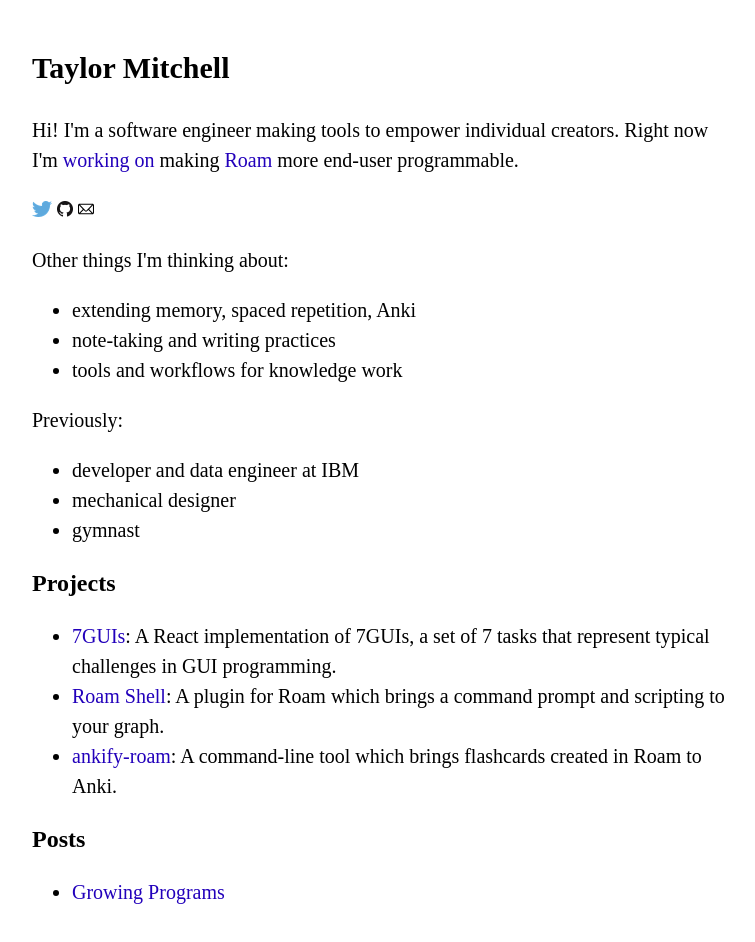
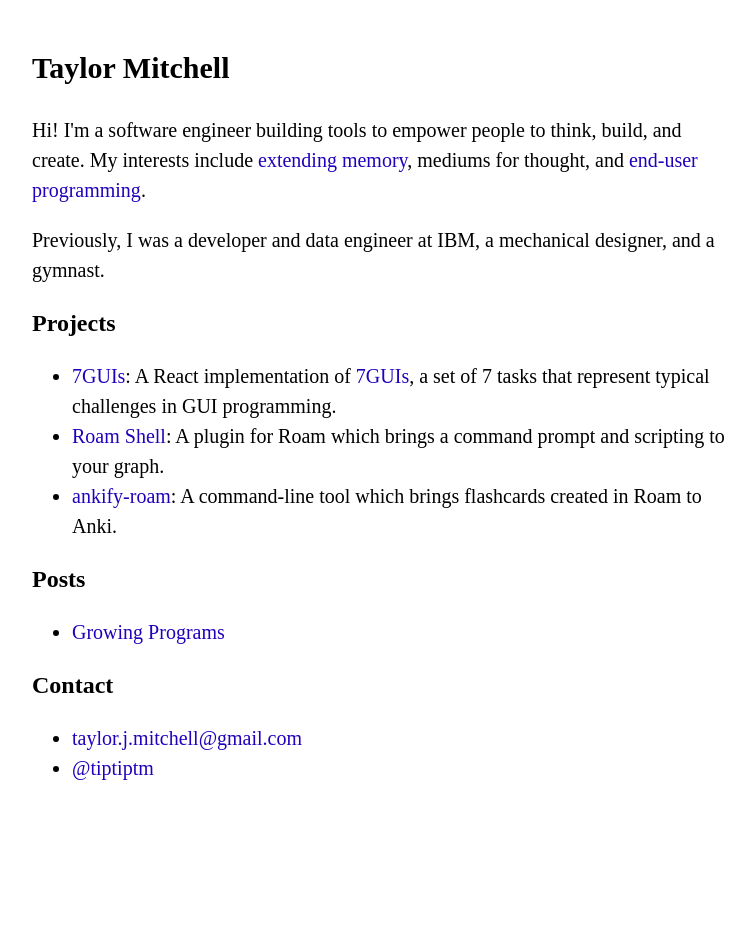
Before and after one commit to taylormitchell/taylormitchell.org, a plain HTML site: page index.html in a window 1280 px wide. Shown: the whole page, without its empty margins (258-1013 px from the left). After the commit the page ends 823 px from the top, so only its background shows below. Drawn offline with Linux system fonts and the light colour scheme.

Commit message:
Update my description on landing page

```diff
--- a/index.html
+++ b/index.html
@@ -14,56 +14,28 @@
     </section>
     <section id="intro">
       <p>
-        Hi! I'm a software engineer making tools to empower individual creators.
-        Right now I'm
-        <a href="https://roamresearch.com/#/app/roam-shell/page/db6GIMaLc"
-          >working on</a
-        >
-        making <a href="https://roamresearch.com">Roam</a> more end-user
-        programmable.
+        Hi! I'm a software engineer building tools to empower people to think, build, and create. My
+        interests include <a href="https://github.com/taylormitchell/ankify_roam">extending memory</a>, mediums for thought, and <a href="https://github.com/taylormitchell/ankify_roam">end-user programming</a>.
       </p>
       <p>
-        <a href="http://twitter.com/tiptoptm"
-          ><img src="images/twitter.png" height="16px"
-        /></a>
-        <a href="http://github.com/taylormitchell"
-          ><img src="images/github.png" height="16px"
-        /></a>
-        <a href="mailto:taylor.j.mitchell@gmail.com"
-          ><img src="images/temp.svg" height="16px"
-        /></a>
+        Previously, I was a developer and data engineer at IBM, a mechanical designer, and a gymnast.
       </p>
-      Other things I'm thinking about:
-      <ul>
-        <li>extending memory, spaced repetition, Anki</li>
-        <li>note-taking and writing practices</li>
-        <li>tools and workflows for knowledge work</li>
-      </ul>
-      Previously:
-      <ul>
-        <li>developer and data engineer at IBM</li>
-        <li>mechanical designer</li>
-        <li>gymnast</li>
-      </ul>
     </section>
     <section id="projects">
       <h2>Projects</h2>
       <ul>
         <li>
-            <a href="https://taylormitchell.github.io/7guis/"
-              >7GUIs</a
-            >: A React implementation of 7GUIs, a set of 7 tasks that represent typical challenges in GUI programming.
+          <a href="https://taylormitchell.github.io/7guis/">7GUIs</a>: A React implementation of
+          <a href="https://eugenkiss.github.io/7guis/">7GUIs</a>, a set of 7 tasks that represent
+          typical challenges in GUI programming.
         </li>
         <li>
-            <a href="https://roamresearch.com/#/app/roam-shell/page/db6GIMaLc"
-              >Roam Shell</a
-            >: A plugin for Roam which brings a command prompt and scripting to
-            your graph.
+          <a href="https://roamresearch.com/#/app/roam-shell/page/db6GIMaLc">Roam Shell</a>: A
+          plugin for Roam which brings a command prompt and scripting to your graph.
         </li>
         <li>
-            <a href="https://github.com/taylormitchell/ankify_roam">ankify-roam</a
-            >: A command-line tool which brings flashcards created in Roam to
-            Anki.
+          <a href="https://github.com/taylormitchell/ankify_roam">ankify-roam</a>: A command-line
+          tool which brings flashcards created in Roam to Anki.
         </li>
       </ul>
     </section>
@@ -73,5 +45,13 @@
         <li><a href="./growprograms.html">Growing Programs</a></li>
       </ul>
     </section>
+    <section id="contact">
+      <h2>Contact</h2>
+      <ul>
+        <li><a href="mailto:taylor.j.mitchell@gmail.com">taylor.j.mitchell@gmail.com</a></li>
+        <li><a href="http://twitter.com/tiptoptm">@tiptiptm</a></li>
+      </ul>
+      <p></p>
+    </section>
   </body>
 </html>
```
Lines whose indentation alone changed are shown as unchanged.
